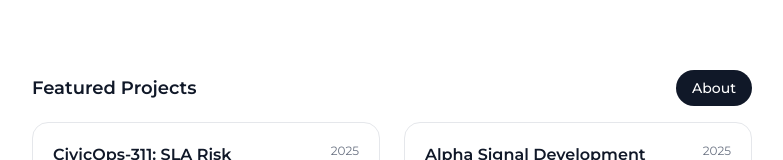
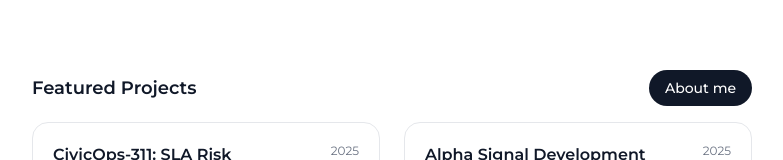
Before and after one commit to smtran8/son-portfolio, a Next.js app: page / in a window 1280 px wide. Shown: the part 314-474 px from the top of the page, without its empty margins (248-1031 px from the left). Built offline with nearby package versions, Linux system fonts and the light colour scheme.

Commit message:
copy: change button label to 'About me'

```diff
--- a/src/app/page.tsx
+++ b/src/app/page.tsx
@@ -21,7 +21,7 @@ export default function Home() {
 
       <Section
         title="Featured Projects"
-        action={<Link href="/about" className="btn bg-gray-900 hover:opacity-90">About</Link>}
+        action={<Link href="/about" className="btn bg-gray-900 hover:opacity-90">About me</Link>}
       >
         <div className="grid grid-cols-1 sm:grid-cols-2 gap-6">
           {featured.map((p) => (
```
